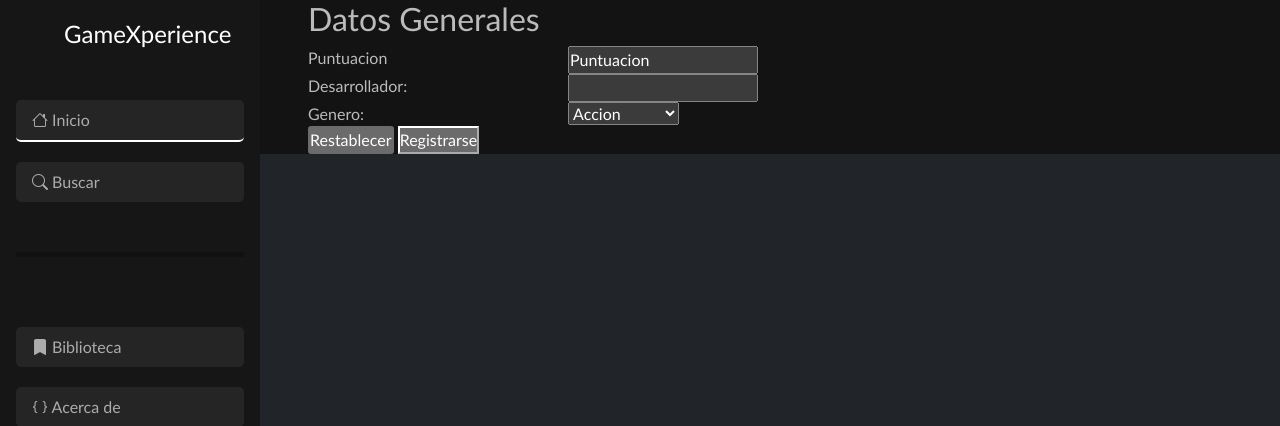
After one commit to Chiquil09/GameXperience, a PHP site: page /admin/crear2.php in a window 1280 px wide. The commit adds this page. Shown: the top 426 px of the page. Run offline with PHP 8.4, Linux system fonts and the light colour scheme; data comes from the database, SQL or seed files in the repository.

Commit message:
22/06/5:33
insertar datos en la base

```diff
--- a/admin/crear.php
+++ b/admin/crear.php
@@ -14,6 +14,7 @@ if (!empty($_FILES['imagen']['name'])) {
 
         if ($mysqli->query($sql) === TRUE) {
             echo "El juego se creó correctamente.";
+            header('Location: crear2.php');
         } else {
             echo "Error al crear el juego: " . $mysqli->error;
         }
@@ -27,7 +28,7 @@ include("../includes/templates/header.php");
 <section class="home-section">
     <main class="contenedor container px-5">
         <h1>Administrador de juegos</h1>
-        <a href="/admin/index.php" class="boton boton-verde">Volver</a>
+        <a href="/admin/" class="boton boton-verde">Volver</a>
 
         <h2>Crear Juego</h2>
 
@@ -50,7 +51,7 @@ include("../includes/templates/header.php");
 
                 <tr valign="top">
                     <td width="500">Costo</td>
-                    <td width="414"><input type="number" name="precio" id="precio" placeholder="Precio del juego" maxlength="15"></td>
+                    <td width="414"><input type="number" name="precio" id="precio" placeholder="Precio del juego"></td>
                 </tr>
             </table>
             <input name="restablecer" type="reset" id="restablecer" value="Restablecer">
--- /dev/null
+++ b/admin/crear2.php
@@ -0,0 +1,65 @@
+<?php
+include '../includes/funciones/db_conexion.php';
+
+if(!empty($_GET['puntuacion'])){
+    $puntuacion = $_GET['puntuacion'];
+    $desarrollador = $_GET['desarrolador'];
+    $genero_id = $_GET['genero_id'];
+
+    $producto_id = $mysqli->query('SELECT id FROM productos ORDER BY id DESC');
+    $id=$producto_id->fetch_array(MYSQLI_ASSOC);
+
+    $consulta = 'INSERT INTO datos(puntuacion, desarrolador, genero_id, producto_id) VALUES ('.$puntuacion.',"'. $desarrollador.'",'.$genero_id.', '.$id['id'].')';
+
+    if ($mysqli->query($consulta) === TRUE) {
+        echo "El juego se creó correctamente.";
+        header('Location: /admin/');
+    } else {
+        echo "Error al crear el juego: " . $mysqli->error;
+    }
+}else{
+
+    $sql = "SELECT * FROM generos";
+    $result = $mysqli->query($sql);
+}
+include("../includes/templates/header.php");
+?>
+<section class="home-section">
+    <main class="contenedor container px-5">
+
+        <h2>Datos Generales</h2>
+
+        <form action="crear2.php">
+            <table width="540">
+                <tr valign="top">
+                    <td width="500">Puntuacion</td>
+                    <td width="414"><input type="number" id="puntuacion" name="puntuacion" placeholder="Puntuacion"></td>
+                </tr>
+
+                <tr valign="top">
+                    <td>Desarrollador:</td>
+                    <td><input type="text" id="desarrolador" name="desarrolador"></input></td>
+                </tr>
+
+                <tr valign="top">
+                    <td>Genero:</td>
+                    <td width="414">
+                        <select name="genero_id">
+                        <?php
+                            if ($result->num_rows > 0) {
+                                while($gen = $result->fetch_assoc()) {
+                                    ?>
+                                    <option value="<?php echo $gen['id']; ?>"><?php echo $gen['nombre']; ?></option>
+                                    <?php
+                                }
+                            }
+                        ?>
+                        </select>
+                    </td>
+                </tr>
+            </table>
+            <input name="restablecer" type="reset" id="restablecer" value="Restablecer">
+            <button type="submit" name="enviar" id="enviar">Registrarse</button>
+        </form>
+    </main>
+</section>
--- a/includes/funciones/db_conexion.php
+++ b/includes/funciones/db_conexion.php
@@ -1,5 +1,5 @@
 <?php
    mysqli_report(MYSQLI_REPORT_ERROR | MYSQLI_REPORT_STRICT);
-$mysqli = new mysqli('localhost', 'root', '', 'gameperience');
+$mysqli = new mysqli('localhost', 'root', 'corp92xa', 'gameperience');
 
 ?>
```
Also changed, not shown: imagenes/conceptart.png (added), imagenes/dibujo.png (added), imagenes/halo-fondos-de-pantalla-xbox.jpg (added), imagenes/thumb-1920-780071.jpg (added).
